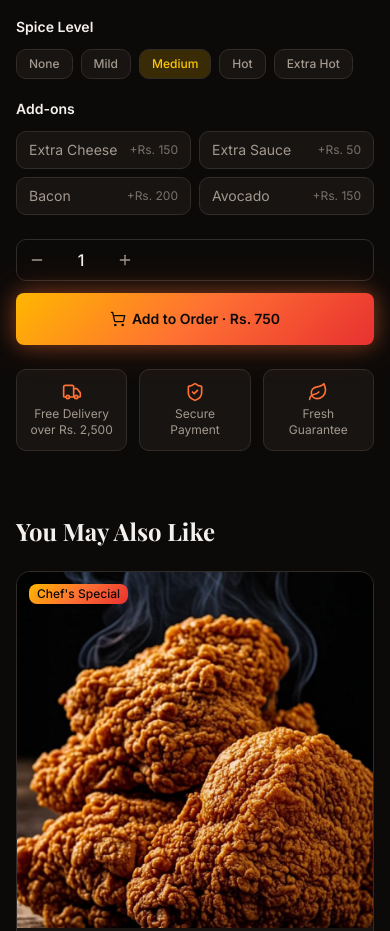
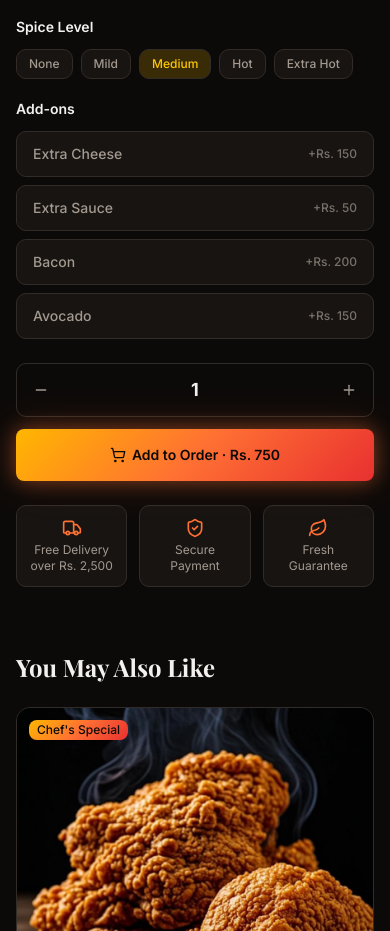
Before and after one commit to Aamirn1/foodexpress, a Next.js app: page /menu/chicken-wings in a window 390 px wide. Shown: the part 1120-2051 px from the top of the page. Built offline with nearby package versions, Linux system fonts and the light colour scheme; a web font is replaced by a local one.

Commit message:
Fix mobile product details: add-ons in single column, quantity +/- buttons spread to edges

```diff
--- a/src/components/pages/MenuItemPage.tsx
+++ b/src/components/pages/MenuItemPage.tsx
@@ -320,12 +320,12 @@ export default function MenuItemPage({ id }: MenuItemPageProps) {
               <h3 className="text-sm font-semibold text-foreground mb-3">
                 Add-ons
               </h3>
-              <div className="grid grid-cols-2 gap-2">
+              <div className="flex flex-col gap-2">
                 {addonOptions.map((addon, idx) => (
                   <button
                     key={addon.label}
                     onClick={() => toggleAddon(idx)}
-                    className={`flex items-center justify-between px-3 py-2 rounded-lg text-sm transition-all border ${
+                    className={`flex items-center justify-between px-4 py-3 rounded-lg text-sm font-medium transition-all border ${
                       selectedAddons.includes(idx)
                         ? 'bg-primary/20 text-primary border-primary/50'
                         : 'bg-card text-muted-foreground border-border hover:border-primary/30'
@@ -341,20 +341,20 @@ export default function MenuItemPage({ id }: MenuItemPageProps) {
             </div>
 
             {/* Quantity & Add to Order */}
-            <div className="flex flex-col sm:flex-row items-stretch sm:items-center gap-3 mb-6">
+            <div className="flex flex-col gap-3 mb-6">
               <div className="flex items-center border border-border rounded-lg overflow-hidden">
                 <button
                   onClick={() => setQuantity(Math.max(1, quantity - 1))}
-                  className="px-3 py-2 text-muted-foreground hover:text-foreground hover:bg-secondary transition-colors"
+                  className="px-4 py-3 text-muted-foreground hover:text-foreground hover:bg-secondary transition-colors flex-1 flex items-center justify-start"
                 >
                   <Minus className="w-4 h-4" />
                 </button>
-                <span className="px-4 py-2 text-foreground font-medium min-w-[48px] text-center">
+                <span className="px-4 py-3 text-foreground font-bold text-lg min-w-[56px] text-center">
                   {quantity}
                 </span>
                 <button
                   onClick={() => setQuantity(quantity + 1)}
-                  className="px-3 py-2 text-muted-foreground hover:text-foreground hover:bg-secondary transition-colors"
+                  className="px-4 py-3 text-muted-foreground hover:text-foreground hover:bg-secondary transition-colors flex-1 flex items-center justify-end"
                 >
                   <Plus className="w-4 h-4" />
                 </button>
```
